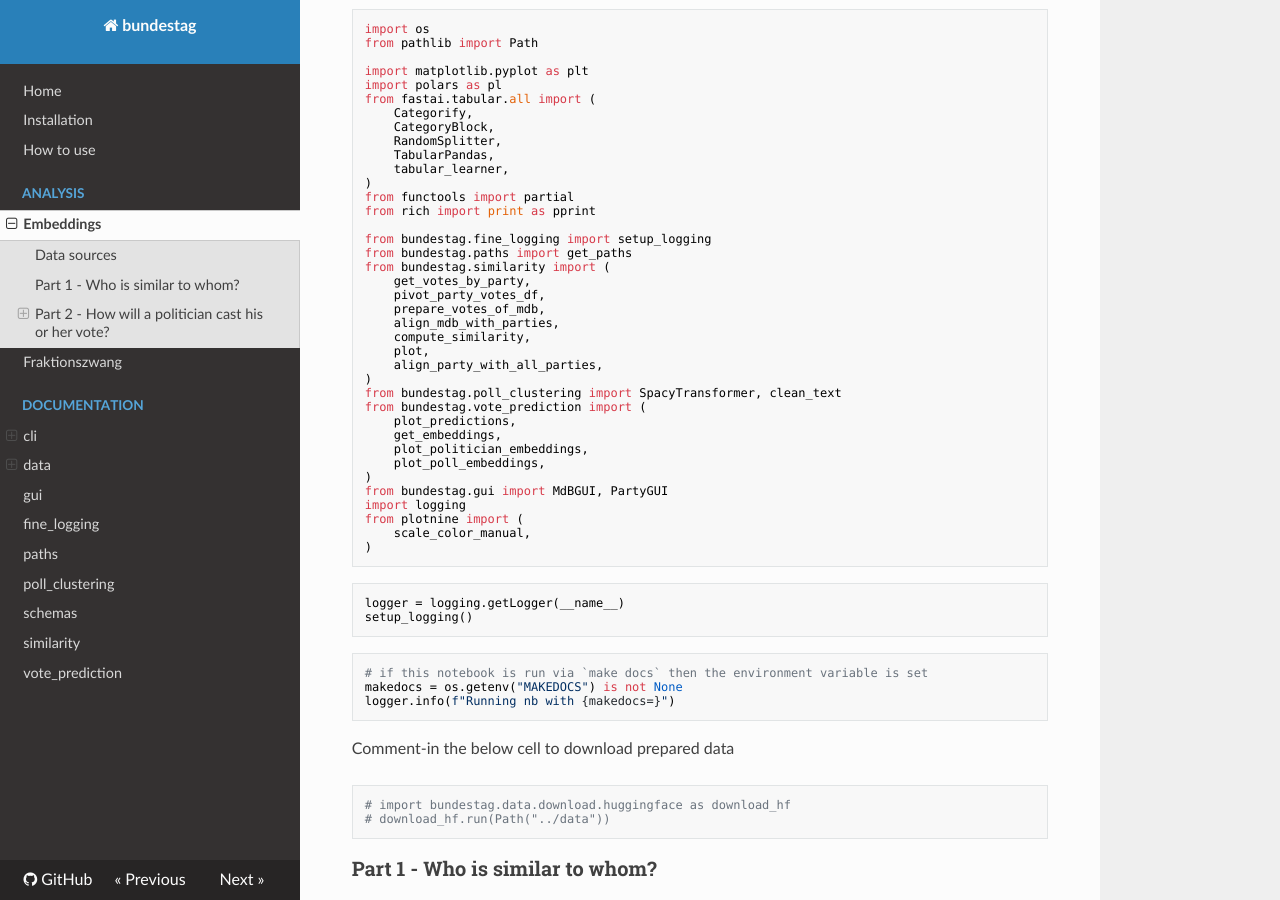
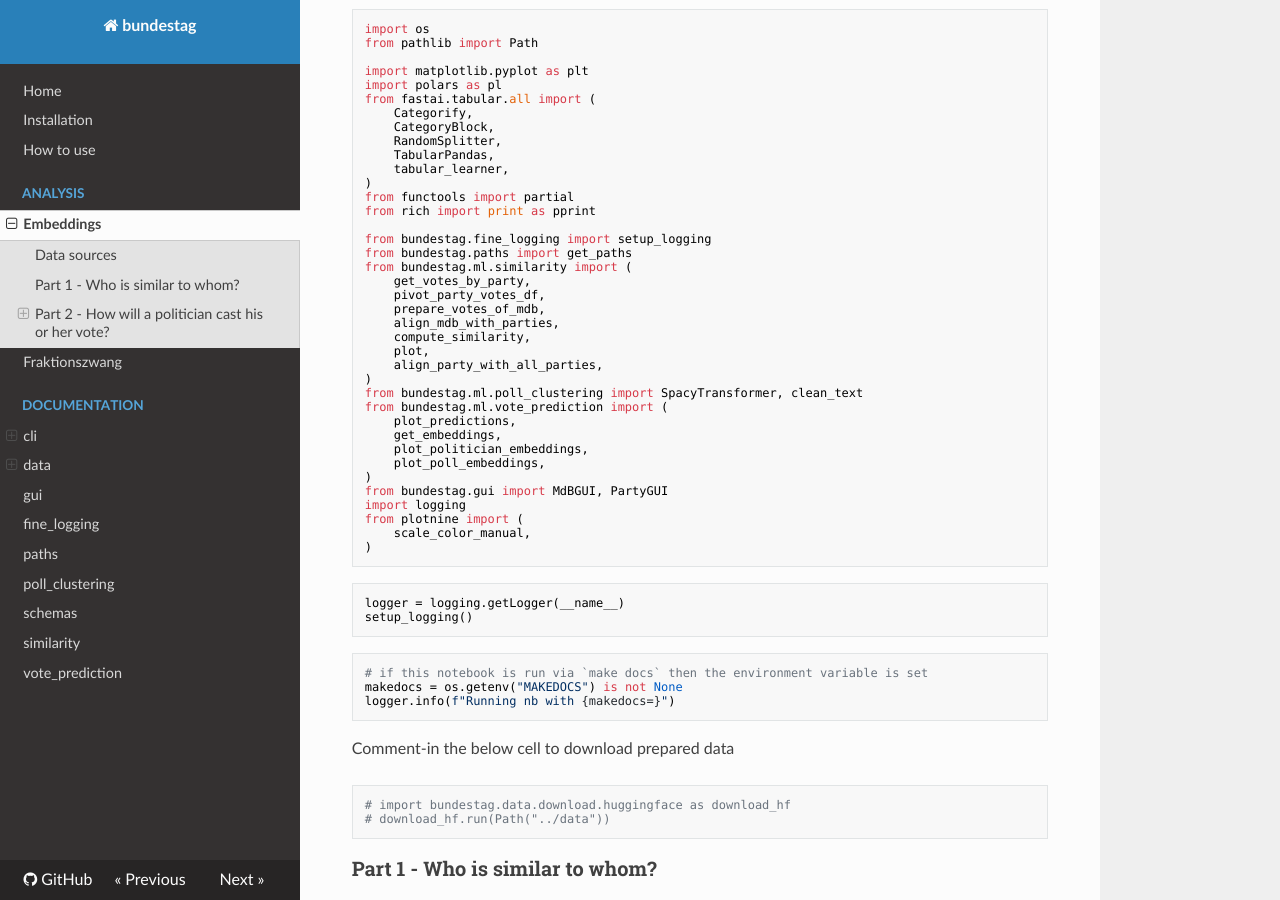
Before and after one commit to eschmidt42/bundestag, an MkDocs documentation site: the page built from docs/analysis-highlights.md, in a window 1280 px wide and 900 px high, scrolled down 598 px. Built offline with MkDocs 1.6.1, drawn with Linux system fonts in a browser that asks for light colours; nearby versions of some CDN libraries.

Commit message:
docs: updated docs using make docs

```diff
--- a/docs/analysis-highlights.md
+++ b/docs/analysis-highlights.md
@@ -33,7 +33,7 @@ from rich import print as pprint
 
 from bundestag.fine_logging import setup_logging
 from bundestag.paths import get_paths
-from bundestag.similarity import (
+from bundestag.ml.similarity import (
     get_votes_by_party,
     pivot_party_votes_df,
     prepare_votes_of_mdb,
@@ -42,8 +42,8 @@ from bundestag.similarity import (
     plot,
     align_party_with_all_parties,
 )
-from bundestag.poll_clustering import SpacyTransformer, clean_text
-from bundestag.vote_prediction import (
+from bundestag.ml.poll_clustering import SpacyTransformer, clean_text
+from bundestag.ml.vote_prediction import (
     plot_predictions,
     get_embeddings,
     plot_politician_embeddings,
```
Also changed, not shown: docs/images/abgeordnetenwatch_members_per_poll_over_time.png, docs/images/abgeordnetenwatch_polls_over_time.png, docs/images/abgeordnetenwatch_rolling_voting_entropy_over_time.png, docs/images/abgeordnetenwatch_voting_entropy_over_time.png, docs/images/bundestag_sheets_members_per_poll_over_time.png, docs/images/bundestag_sheets_polls_over_time.png, docs/images/bundestag_sheets_rolling_voting_entropy_over_time.png, docs/images/bundestag_sheets_voting_entropy_over_time.png, docs/images/mandate_embeddings.png, docs/images/mdb_similarity_vs_time.png, docs/images/party_similarity_vs_time.png, docs/images/poll_embeddings.png.
